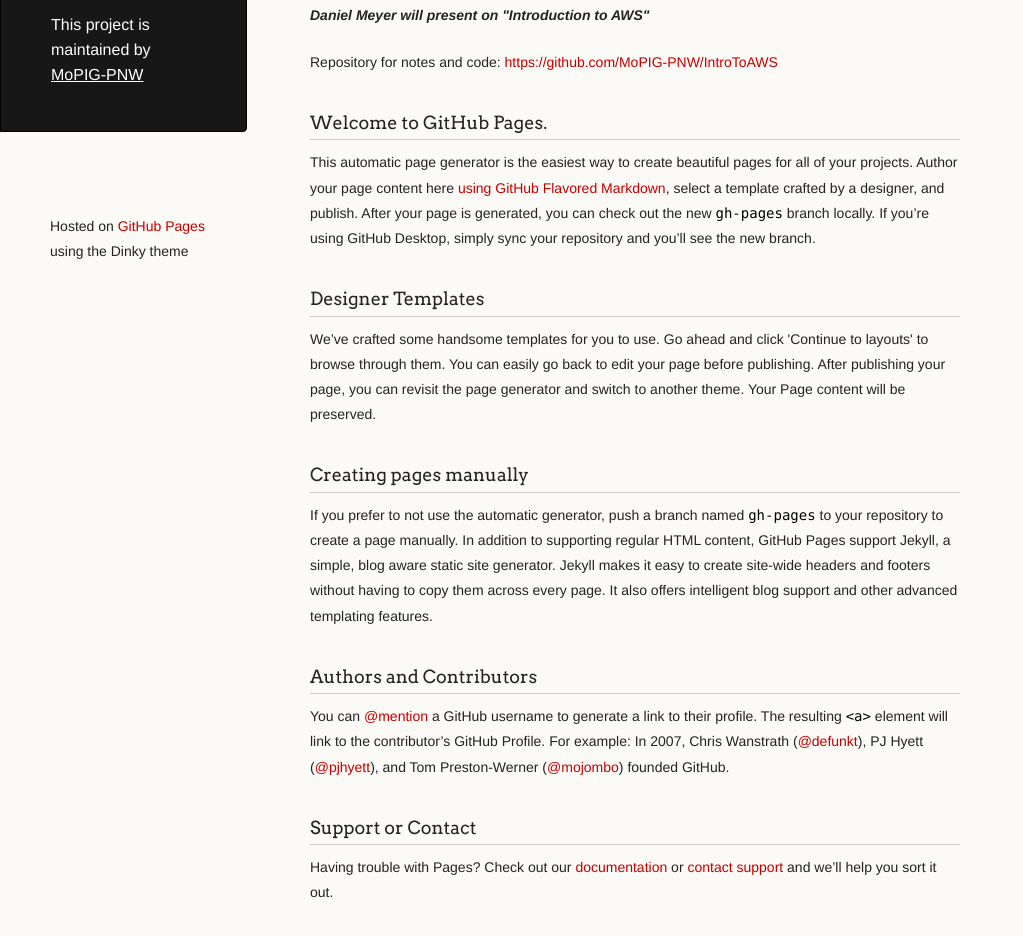
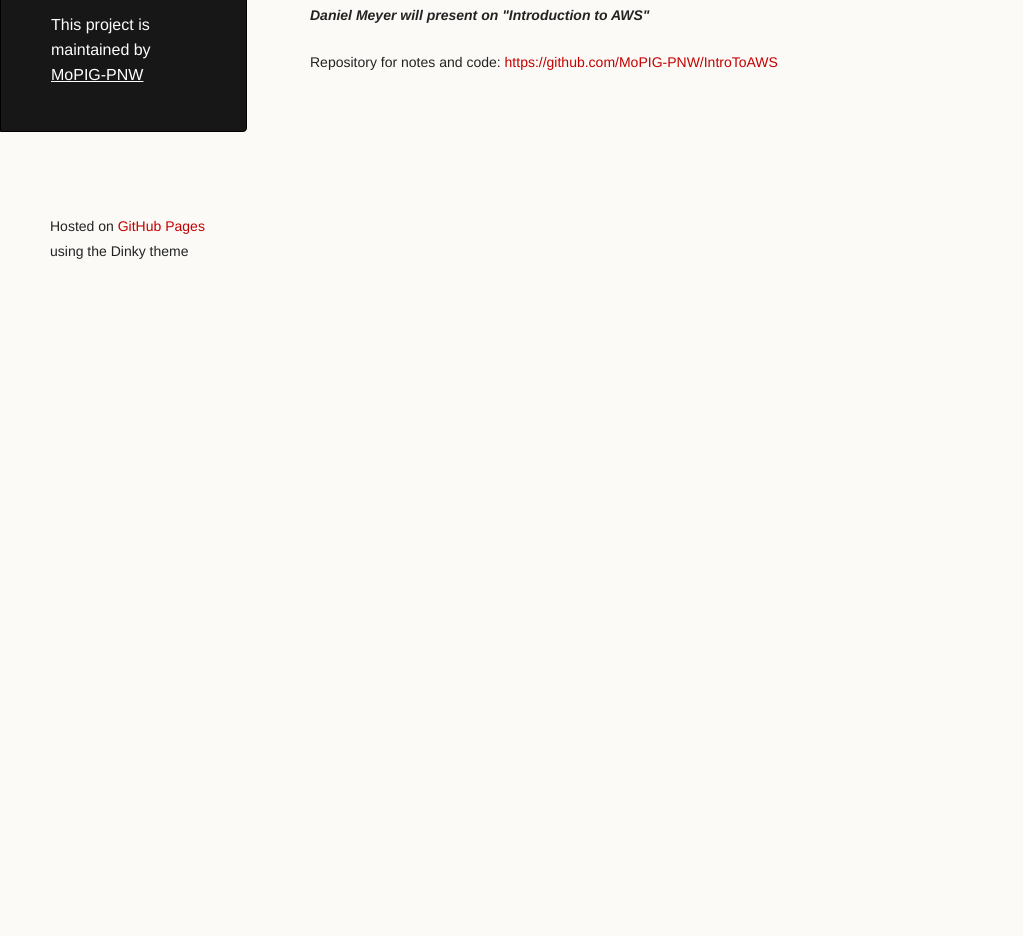
Before and after one commit to MoCodez/Meetings, a plain HTML site: page index.html in a window 1280 px wide. Shown: the part 504-1440 px from the top of the page, without its empty margins (0-1023 px from the left). After the commit the page ends 800 px from the top, so only its background shows below. Drawn offline with Linux system fonts and the light colour scheme.

```diff
--- a/index.html
+++ b/index.html
@@ -51,31 +51,6 @@
 <p><strong><em>Daniel Meyer will present on "Introduction to AWS"</em></strong></p>
 
 <p>Repository for notes and code: <a href="https://github.com/MoPIG-PNW/IntroToAWS">https://github.com/MoPIG-PNW/IntroToAWS</a></p>
-
-<h3>
-<a id="welcome-to-github-pages" class="anchor" href="#welcome-to-github-pages" aria-hidden="true"><span aria-hidden="true" class="octicon octicon-link"></span></a>Welcome to GitHub Pages.</h3>
-
-<p>This automatic page generator is the easiest way to create beautiful pages for all of your projects. Author your page content here <a href="https://guides.github.com/features/mastering-markdown/">using GitHub Flavored Markdown</a>, select a template crafted by a designer, and publish. After your page is generated, you can check out the new <code>gh-pages</code> branch locally. If you’re using GitHub Desktop, simply sync your repository and you’ll see the new branch.</p>
-
-<h3>
-<a id="designer-templates" class="anchor" href="#designer-templates" aria-hidden="true"><span aria-hidden="true" class="octicon octicon-link"></span></a>Designer Templates</h3>
-
-<p>We’ve crafted some handsome templates for you to use. Go ahead and click 'Continue to layouts' to browse through them. You can easily go back to edit your page before publishing. After publishing your page, you can revisit the page generator and switch to another theme. Your Page content will be preserved.</p>
-
-<h3>
-<a id="creating-pages-manually" class="anchor" href="#creating-pages-manually" aria-hidden="true"><span aria-hidden="true" class="octicon octicon-link"></span></a>Creating pages manually</h3>
-
-<p>If you prefer to not use the automatic generator, push a branch named <code>gh-pages</code> to your repository to create a page manually. In addition to supporting regular HTML content, GitHub Pages support Jekyll, a simple, blog aware static site generator. Jekyll makes it easy to create site-wide headers and footers without having to copy them across every page. It also offers intelligent blog support and other advanced templating features.</p>
-
-<h3>
-<a id="authors-and-contributors" class="anchor" href="#authors-and-contributors" aria-hidden="true"><span aria-hidden="true" class="octicon octicon-link"></span></a>Authors and Contributors</h3>
-
-<p>You can <a href="https://help.github.com/articles/basic-writing-and-formatting-syntax/#mentioning-users-and-teams" class="user-mention">@mention</a> a GitHub username to generate a link to their profile. The resulting <code>&lt;a&gt;</code> element will link to the contributor’s GitHub Profile. For example: In 2007, Chris Wanstrath (<a href="https://github.com/defunkt" class="user-mention">@defunkt</a>), PJ Hyett (<a href="https://github.com/pjhyett" class="user-mention">@pjhyett</a>), and Tom Preston-Werner (<a href="https://github.com/mojombo" class="user-mention">@mojombo</a>) founded GitHub.</p>
-
-<h3>
-<a id="support-or-contact" class="anchor" href="#support-or-contact" aria-hidden="true"><span aria-hidden="true" class="octicon octicon-link"></span></a>Support or Contact</h3>
-
-<p>Having trouble with Pages? Check out our <a href="https://help.github.com/pages">documentation</a> or <a href="https://github.com/contact">contact support</a> and we’ll help you sort it out.</p>
       </section>
       <footer>
         <p><small>Hosted on <a href="https://pages.github.com">GitHub Pages</a> using the Dinky theme</small></p>
```
Also changed, not shown: params.json (+1 -1 lines).
